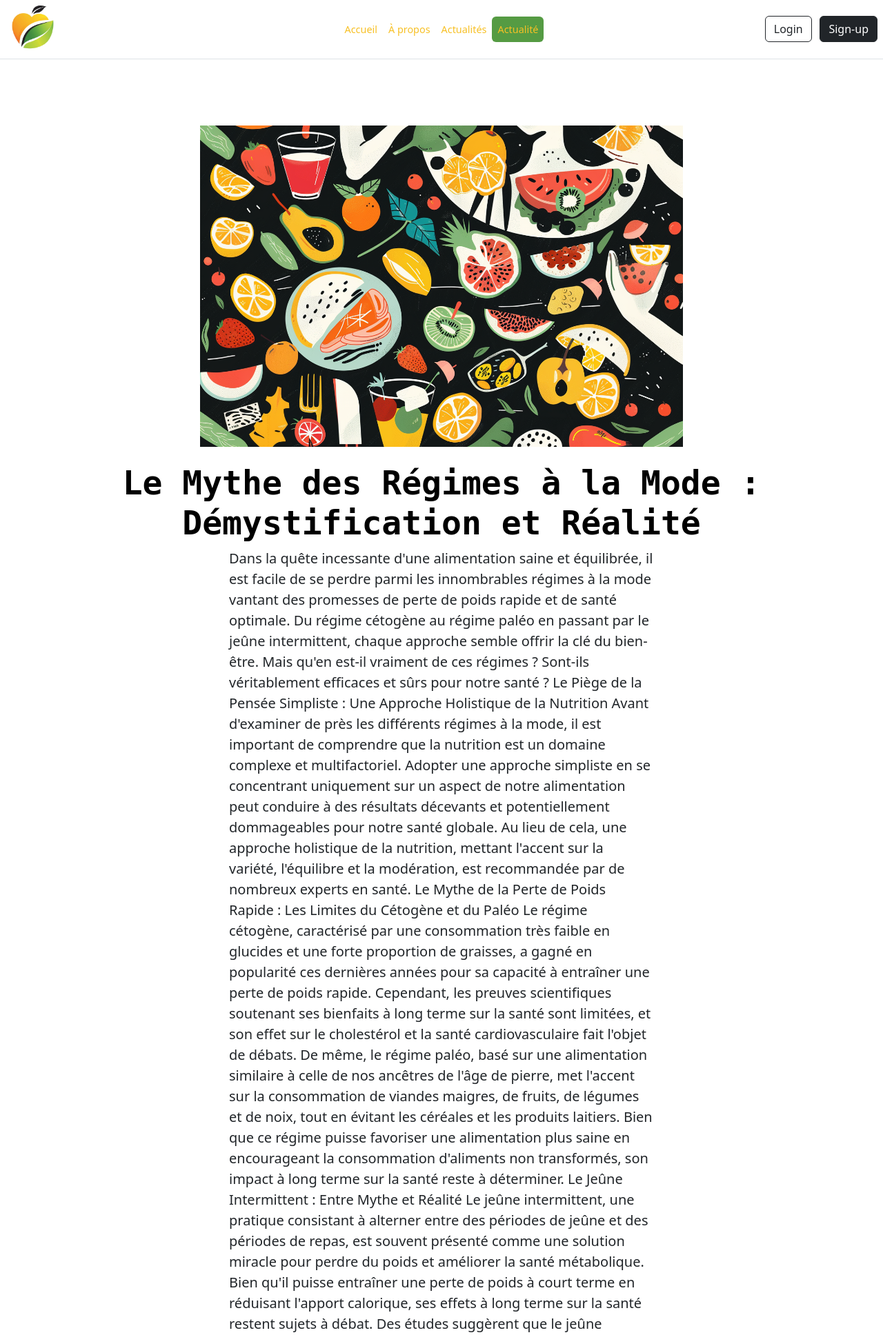
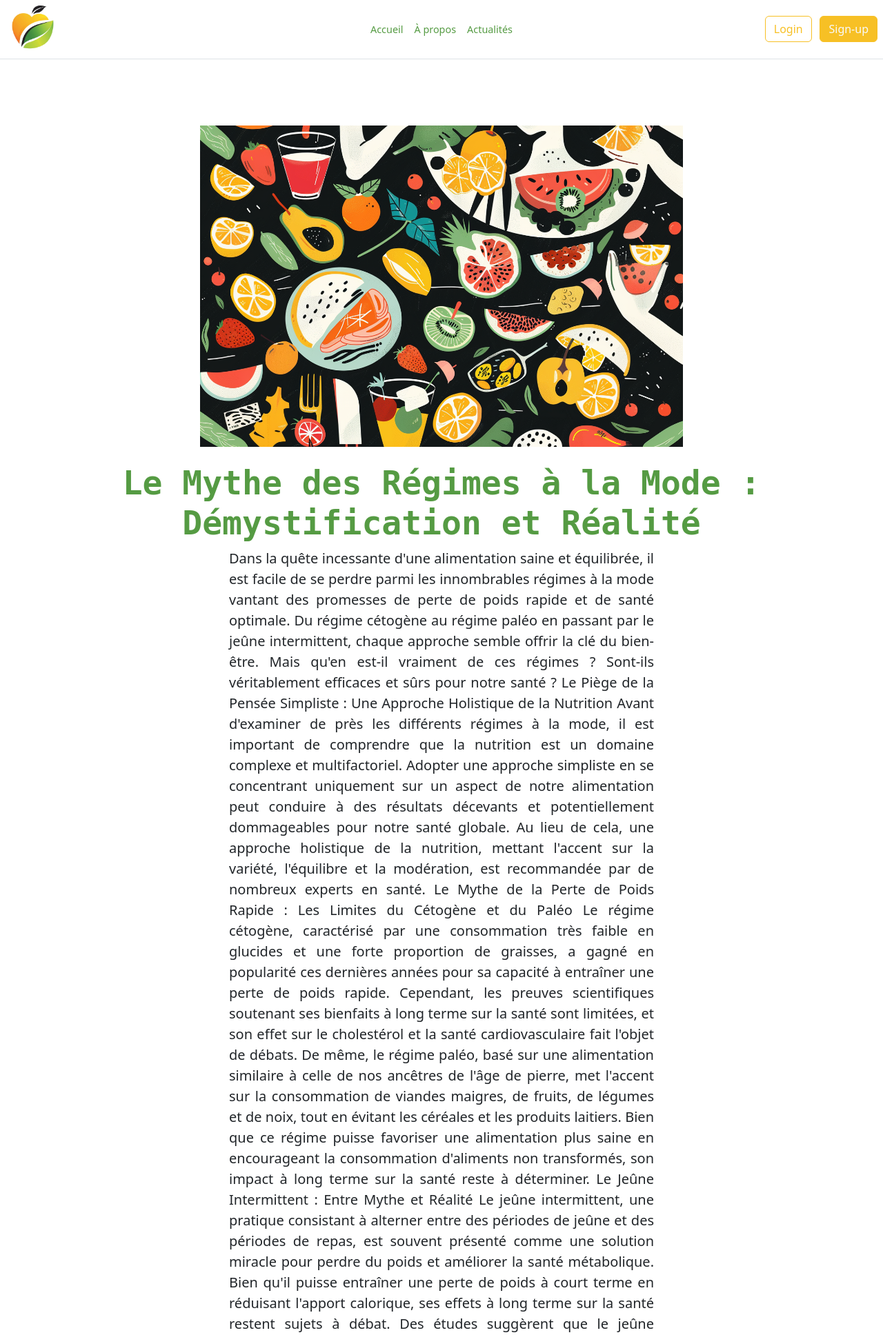
Before and after one commit to FlorianePuy/NutriTrendz, a PHP site: page /actualite.php?id=0 in a window 1280 px wide. Shown: the top 1936 px of the page at 69% size. Run offline with PHP 8.4, Linux system fonts and the light colour scheme; some libraries are stand-ins or nearby versions.

Commit message:
(fix):couleurs des boutons

```diff
--- a/actualite.php
+++ b/actualite.php
@@ -8,14 +8,14 @@
 ?>
 <div class="px-4 py-5 my-5 text-center">
     <img class="d-block mx-auto mb-4" src="uploads_articles/<?= $article['image'];?>" alt="" width="700" >
-    <h1 class="display-5 fw-bold text-body-emphasis"><?= $article['title']; ?></h1>
+    <h1 class="display-5 fw-bold"><?= $article['title']; ?></h1>
     <div class="col-lg-6 mx-auto">
-        <p class="lead mb-4 text-start">
+        <p class="lead mb-4 text-justify">
             <?= $article['content_long'];?>
         </p>
         <div class="d-grid gap-2 d-sm-flex justify-content-sm-center">
-            <button type="button" class="btn btn-primary btn-lg px-4 gap-3">Primary button</button>
-            <button type="button" class="btn btn-outline-secondary btn-lg px-4">Secondary</button>
+            <button type="button" class="btn btn-primary text-light btn-lg px-4 gap-3">Primary button</button>
+            <button type="button" class="btn btn-outline-warning btn-lg px-4">Secondary</button>
         </div>
     </div>
 </div>
--- a/index.php
+++ b/index.php
@@ -16,7 +16,7 @@
                     nutrition !</h1>
                 <p class="lead">Quickly design and customize responsive mobile-first sites with Bootstrap, the world’s most popular front-end open source toolkit, featuring Sass variables and mixins, responsive grid system, extensive prebuilt components, and powerful JavaScript plugins.</p>
                 <div class="d-grid gap-2 d-md-flex justify-content-md-start">
-                    <button type="button" class="btn btn-dark btn-lg px-4 me-md-2">Primary</button>
+                    <button type="button" class="btn btn-primary text-light btn-lg px-4 me-md-2">Primary</button>
                 </div>
             </div>
         </div>
--- a/templates/articles_part.php
+++ b/templates/articles_part.php
@@ -5,6 +5,6 @@
     <div class="card-body">
         <h5 class="card-title"><?= htmlentities($article['title']); ?></h5>
         <p class="card-text text-break"><?= htmlentities($article['content_short']);?></p>
-        <a href="actualite.php?id=<?=htmlentities($key) ?>" class="btn btn-warning">Lire les actualités</a>
+        <a href="actualite.php?id=<?=htmlentities($key) ?>" class="btn btn-warning text-light">Lire les actualités</a>
     </div>
 </div>
--- a/templates/header.php
+++ b/templates/header.php
@@ -22,9 +22,9 @@ border-bottom">
 
     <ul class="nav col-12 col-md-auto mb-2 justify-content-center mb-md-0 nav-pills">
         <?php foreach ($mainMenu as $key=>$pageInfos) {
-            if(!array_key_exists('exclude',$mainMenu)){ ?>
-                <li><a href="<?= $key;?>" class="nav-link px-2 link-warning
-                        <?= ($key === $currentPage) ? 'active' : '' ?>"><?= $pageInfos['title']; ?>
+            if(!array_key_exists('exclude',$pageInfos)){ ?>
+                <li><a href="<?= $key;?>" class="nav-link px-2 link-primary
+                        <?= ($key === $currentPage) ? 'active text-light' : '' ?>"><?= $pageInfos['title']; ?>
                     </a>
                 </li>
             <?php
@@ -33,7 +33,7 @@ border-bottom">
     </ul>
 
     <div class="col-md-3 text-end">
-        <button type="button" class="btn btn-outline-dark me-2">Login</button>
-        <button type="button" class="btn btn-dark">Sign-up</button>
+        <button type="button" class="btn btn-outline-warning me-2">Login</button>
+        <button type="button" class="btn btn-warning text-light">Sign-up</button>
     </div>
 </header>
```
